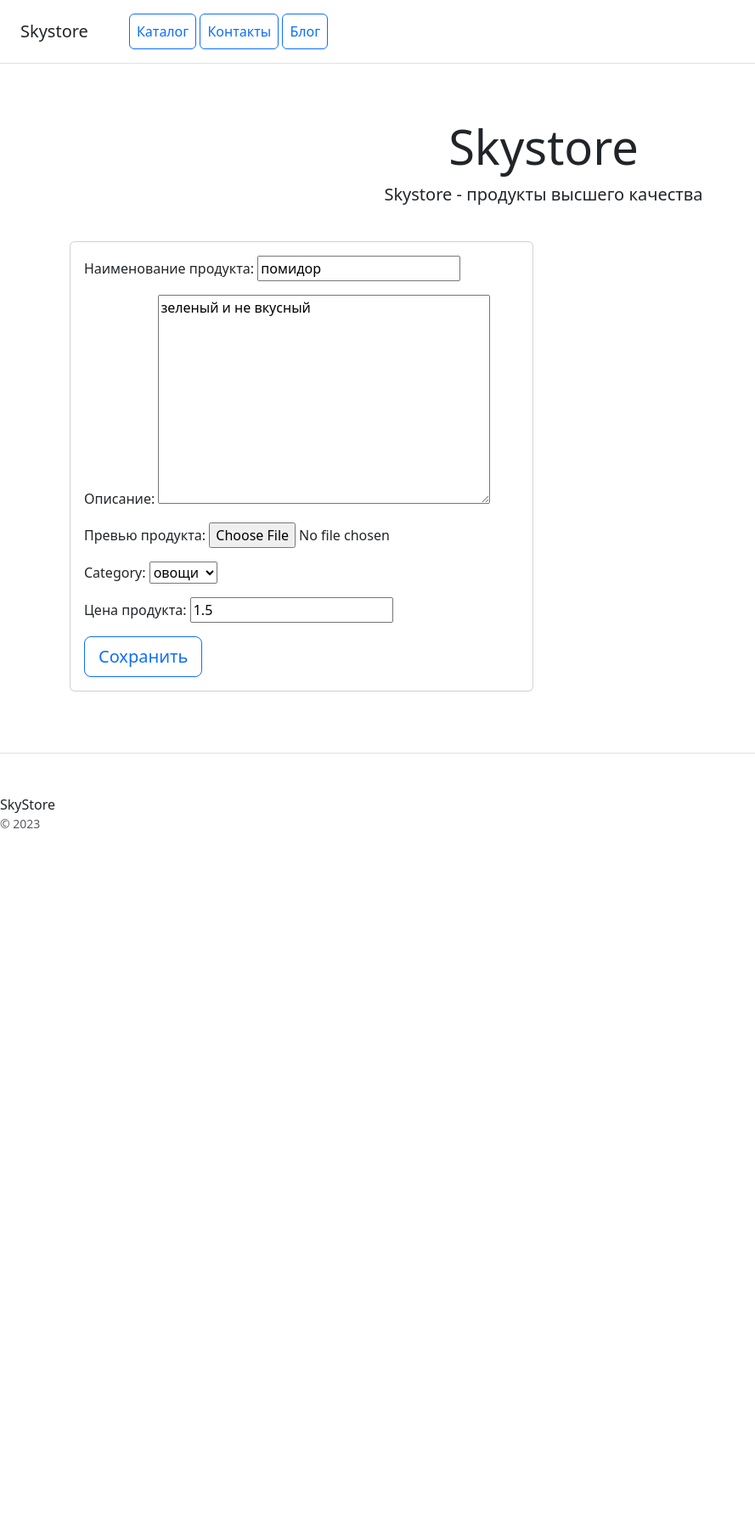
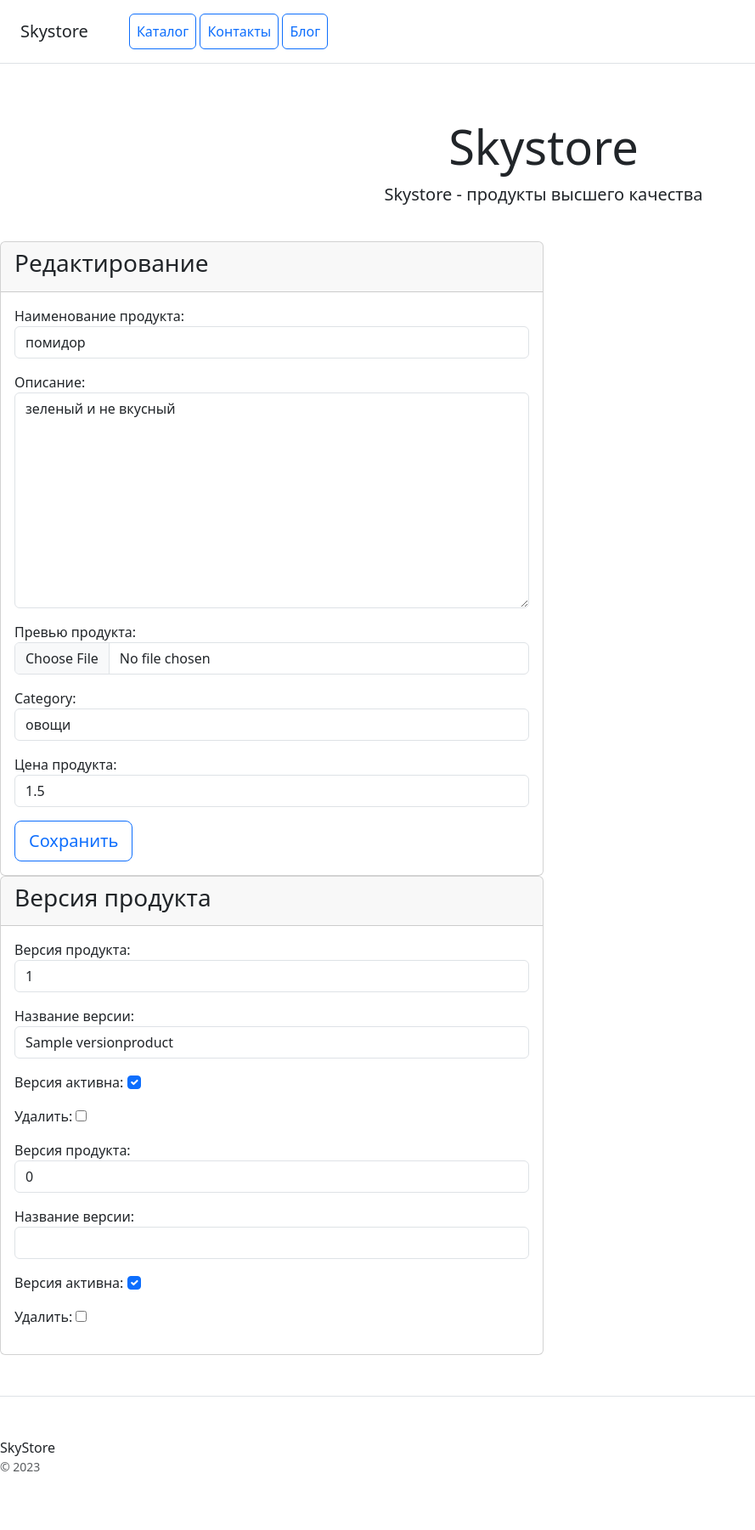
Before and after one commit to vini11r/ho, a Django app: page /product/1/update/ in a window 1280 px wide. Shown: the whole page at 85% size, without its empty margins (0-889 px from the left). Before the commit the page ends 975 px from the top, so only its background shows below. Run offline with Django 5.2, Linux system fonts and the light colour scheme; data comes from the database, SQL or seed files in the repository; tables that the repository leaves empty hold one stand-in row (values such as "Sample post").

Commit message:
Формы 22_1

```diff
--- a/catalog/forms.py
+++ b/catalog/forms.py
@@ -1,10 +1,20 @@
 from django.core.exceptions import ValidationError
-from django.forms import ModelForm
+from django.forms import ModelForm, BooleanField
 
-from catalog.models import Product
+from catalog.models import Product, VersionProduct
 
 
-class ProductForm(ModelForm):
+class StyleFormMixin:
+    def __init__(self, *args, **kwargs):
+        super().__init__(*args, **kwargs)
+        for fild_name, fild in self.fields.items():
+            if isinstance(fild, BooleanField):
+                fild.widget.attrs['class'] = 'form-check-input'
+            else:
+                fild.widget.attrs['class'] = 'form-control'
+
+
+class ProductForm(StyleFormMixin, ModelForm):
     forbidden_words = ["казино", "криптовалюта", "крипта", "биржа", "дешево", "бесплатно", "обман", "полиция", "радар"]
 
     class Meta:
@@ -24,3 +34,9 @@ class ProductForm(ModelForm):
             if word in description.lower():
                 raise ValidationError("Нельзя использовать запрещенные слова")
         return description
+
+
+class VersionForm(StyleFormMixin, ModelForm):
+    class Meta:
+        model = VersionProduct
+        fields = "__all__"
--- a/catalog/models.py
+++ b/catalog/models.py
@@ -30,6 +30,7 @@ class Product(models.Model):
     price = models.FloatField(verbose_name="Цена продукта")
     created_at = models.DateField(auto_now_add=True, verbose_name="Дата создания", blank=True, null=True)
     updated_at = models.DateField(verbose_name="Дата изменения", auto_now_add=True, blank=True, null=True)
+
     # manufactured_at = models.DateField(verbose_name='Дата производства продукта', blank=True, null=True)
 
     class Meta:
@@ -39,3 +40,18 @@ class Product(models.Model):
 
     def __str__(self):
         return self.name
+
+
+class VersionProduct(models.Model):
+    product = models.ForeignKey(Product, on_delete=models.CASCADE, verbose_name="Продукт")
+    number_version = models.SmallIntegerField(default=0, verbose_name="Версия продукта")
+    name_version = models.CharField(max_length=200, verbose_name="Название версии", blank=True, null=True)
+    is_active = models.BooleanField(default=True, verbose_name="Версия активна")
+
+    class Meta:
+        verbose_name = "Версия продукта"
+        verbose_name_plural = "Версии продуктов"
+        ordering = ("number_version",)
+
+    def __str__(self):
+        return f"{self.name_version} - {self.number_version}"
--- a/catalog/templates/catalog/product_form.html
+++ b/catalog/templates/catalog/product_form.html
@@ -1,28 +1,50 @@
 {% extends 'catalog/home.html' %}
 {% block content %}
 
-<div class="container">
 <div class="row">
-        <div class="col-lg-6 col-md-6 col-sm-12">
-            <div class="card mb-4 box-shadow">
+    <form method="post" action="" class="form-floating" enctype="multipart/form-data">
+        <div class="col-6">
+            <div class="card">
+                <div class="card-header">
+                    <h3 class="card-title">
+                        {% if object %}
+                        Редактирование
+                        {% else %}
+                        Добавление товара
+                        {% endif %}
+                    </h3>
+                </div>
                 <div class="card-body">
-                    <form class="row" method="POST" enctype="multipart/form-data">
                     {% csrf_token %}
-                        {{form.as_p}}
-                        <div class="col">
+                    {{ form.as_p }}
                     <button type="submit" class="btn btn-lg btn-block btn-outline-primary">
                         {% if object %}
                         Сохранить
                         {% else %}
-                                Добавить
+                        Создать
                         {% endif %}
                     </button>
                 </div>
-                    </form>
+            </div>
+        </div>
+        {% if object %}
+        <div class="col-6">
+            <div class="card">
+                <div class="card-header">
+                    <h3 class="card-title">
+                        Версия продукта
+                    </h3>
+                </div>
+                <div class="card-body">
+                    {{ formset.management_form}}
+                    {% for form in formset.forms %}
+                    {{ form.as_p }}
+                    {% endfor %}
                 </div>
             </div>
         </div>
-    </div>
+        {% endif %}
+    </form>
 </div>
 
 {% endblock %}
--- a/catalog/templates/catalog/product_list.html
+++ b/catalog/templates/catalog/product_list.html
@@ -9,7 +9,8 @@
         <div class="col-3">
             <div class="card mb-4 box-shadow">
                 <div class="card-header">
-                    <h4 class="my-0 font-weight-normal">{{ product.name | capfirst }}</h4>
+                    <h4 class="my-0 font-weight-normal">{{ product.name | capfirst }} </h4>
+                    <h4 class="my-0 font-weight-normal"> Версия: {{product.version}} </h4>
                 </div>
                 <img src="{{ product.preview | media_filter }}" height="400">
                 <div class="card-body">
--- a/catalog/views.py
+++ b/catalog/views.py
@@ -1,12 +1,20 @@
+from django.forms import inlineformset_factory
 from django.urls import reverse_lazy, reverse
 from django.views.generic import ListView, DetailView, TemplateView, CreateView, UpdateView, DeleteView
 
-from catalog.forms import ProductForm
-from catalog.models import Product
+from catalog.forms import ProductForm, VersionForm
+from catalog.models import Product, VersionProduct
 
 
 class ProductListView(ListView):
     model = Product
+
+    def get_context_data(self, **kwargs):
+        context = super().get_context_data(**kwargs)
+        for object in context.get('object_list'):
+            version = VersionProduct.objects.filter(is_active=True, product_id=object.pk).first()
+            object.version = version
+        return context
 
 
 # def home(requests):
@@ -16,6 +24,16 @@ class ProductListView(ListView):
 
 class ProductDetailsView(DetailView):
     model = Product
+
+    def get_context_data(self, **kwargs):
+        context = super().get_context_data(**kwargs)
+        product = self.get_object()
+        versions = VersionProduct.objects.filter(product=product)
+        context['versions'] = versions
+        current_version = versions.filter(is_active=True).first()
+        context['current_version'] = current_version
+
+        return context
 
 
 class ContactTemplateView(TemplateView):
@@ -41,6 +59,26 @@ class ProductUpdateView(UpdateView):
     form_class = ProductForm
     success_url = reverse_lazy("catalog:product_list")
 
+    def get_context_data(self, **kwargs):
+        context_data = super().get_context_data(**kwargs)
+        VersionFormset = inlineformset_factory(Product, VersionProduct, form=VersionForm, extra=1)
+        if self.request.method == 'POST':
+            context_data['formset'] = VersionFormset(self.request.POST, instance=self.object)
+        else:
+            context_data['formset'] = VersionFormset(instance=self.object)
+        return context_data
+
+    def form_valid(self, form):
+        context_data = self.get_context_data()
+        formset = context_data['formset']
+        if form.is_valid() and formset.is_valid():
+            self.object = form.save()
+            formset.instance = self.object
+            formset.save()
+            return super().form_valid(form)
+        else:
+            return self.render_to_response(self.get_context_data(form=form, formset=formset))
+
 
 class ProductDeleteView(DeleteView):
     model = Product
```
Also changed, not shown: catalog/admin.py (+8 -1 lines), catalog/migrations/0004_versionproduct.py (added). Lines whose indentation alone changed are shown as unchanged.
